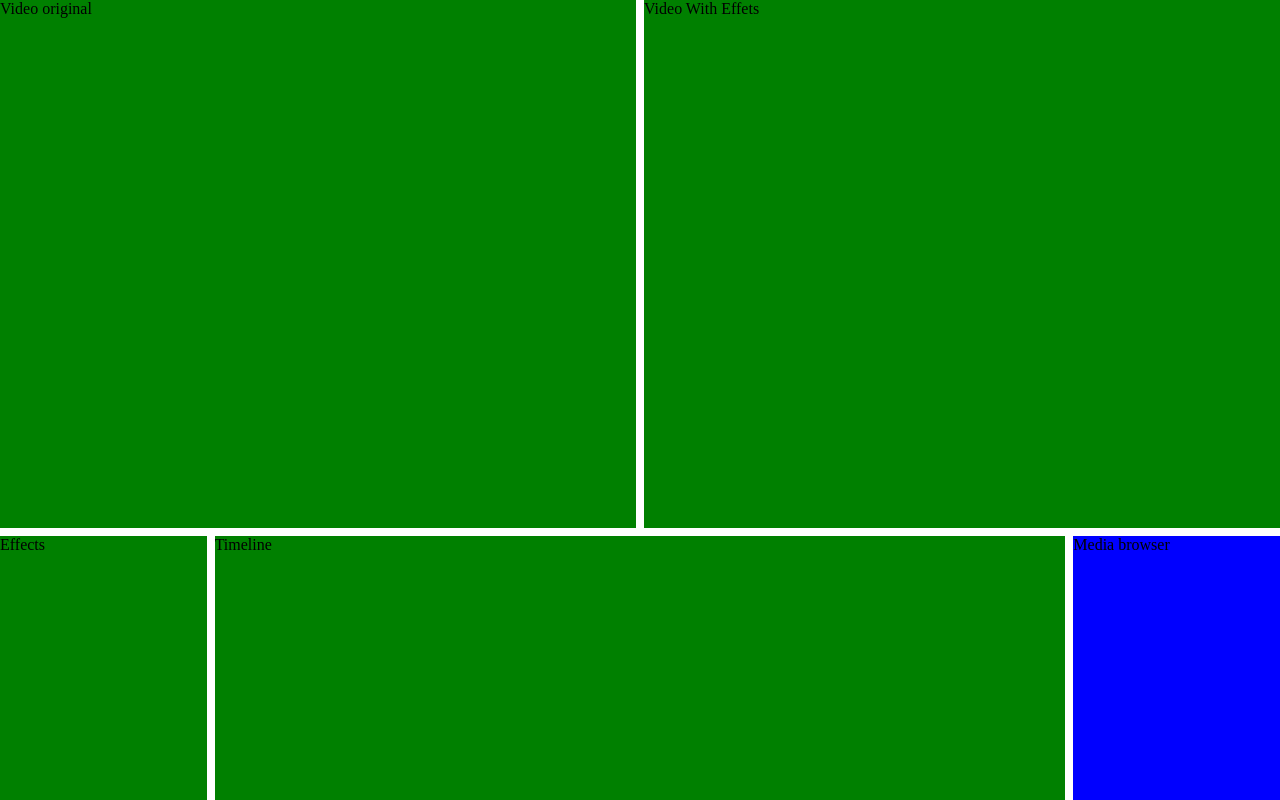
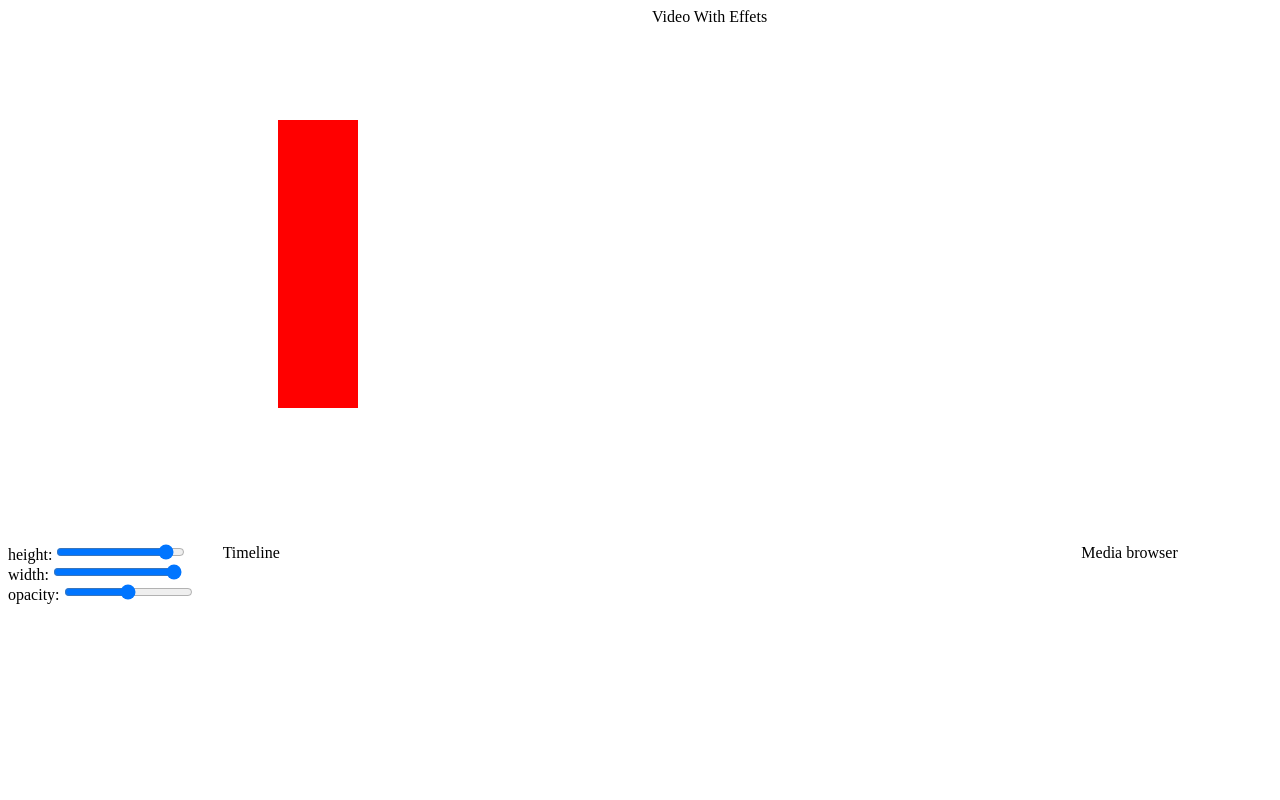
Before and after one commit to Liamvanbart1/CSS, a plain HTML site: page index.html in a window 1280 px wide. Drawn offline with Linux system fonts and the light colour scheme.

Commit message:
nieuwe shit

```diff
--- /dev/null
+++ b/css.js
@@ -0,0 +1,15 @@
+const ranges = document.querySelectorAll('[type="range"]');
+
+const updateRange = range => {
+    const rangeName = range.name;
+    const rangeValue = range.value * 10 + "vh"; // Convert to viewport height
+    document.documentElement.style.setProperty("--" + rangeName, rangeValue);
+}
+
+ranges.forEach(range => {
+    updateRange(range); // Set initial value
+
+    range.oninput = () => {
+        updateRange(range);
+    };
+});
--- a/index.html
+++ b/index.html
@@ -8,11 +8,32 @@
 </head>
 <body>
 <article>
-    <section>Video original</section>
+    <section>
+        <ul>
+            <li></li>
+            <li></li>
+            <li></li>
+            <li></li>
+        </ul></section>
     <section>Video With Effets</section>
     <section>Media browser</section>
     <section>Timeline</section>
-    <section>Effects</section>
+    <section>
+        <label>
+            height:
+            <input type="range" min="0" max="1" step=".1" value="0.9" name="height" orient="horizontal">
+        </label>
+        <label>
+            width:
+            <input type="range" min="0" max="1" step=".1" value="1" name="width" orient="horizontal">
+        </label>
+
+        <label>
+            opacity:
+            <input type="range" min="0" max="1" step=".1" value=".5" name="lightness" orient="horizontal">
+        </label>
+    </section>
 </article>
+<script src="css.js"></script>
 </body>
 </html>
--- a/styling/style.css
+++ b/styling/style.css
@@ -6,13 +6,15 @@
 
 :root {
     color-scheme: light dark;
-    --bg: light-dark(#ffffff, #000000);
-    --sections: light-dark(#ffffff, #1c1c1c);
+    --bg-color: light-dark(#ffffff, #000000);
+    --sections-color: light-dark(#ffffff, #1c1c1c);
+    --height: 9vh;
+    --width: 9vw;
 }
 
 body {
-    background-color: var(--bg);
-    height: 100vh;
+    /*background-color: var(--bg-color);*/
+    height: 100lvh;
 }
 
 article {
@@ -25,16 +27,28 @@ article {
 
 
 section {
-    background-color: var(--sections);
+    background-color: var(--sections-color);
+    padding: .5em;
 }
 
 /*https://www.w3schools.com/css/css_grid.asp*/
-section:nth-child(-n + 2) {
-    background-color:green;
+ul {
+    list-style-type: none;
+}
+
+li {
+    width: var(--width);
+    height: var(--height);
+    background-color: red;
 }
 
 section:nth-of-type(1) {
     grid-area: 1 / 1 / 2 / 4;
+    display: flex;
+    height: 100%;
+    flex-direction: column;
+    justify-content: center;
+    align-items: center;
 }
 
 section:nth-of-type(2) {
@@ -43,16 +57,13 @@ section:nth-of-type(2) {
 
 section:nth-last-of-type(1) {
     grid-area: 2 / 1 / 3 / 2;
-    background-color: green;
 }
 
 section:nth-last-of-type(2) {
     grid-area: 2 / 2 / 3 / 6;
-    background-color: green;
 }
 
 section:nth-last-of-type(3) {
-    background-color: blue;
     grid-area: 2 / 6 / 3 / 7;
 }
 
```
Also changed, not shown: 1 other file.
